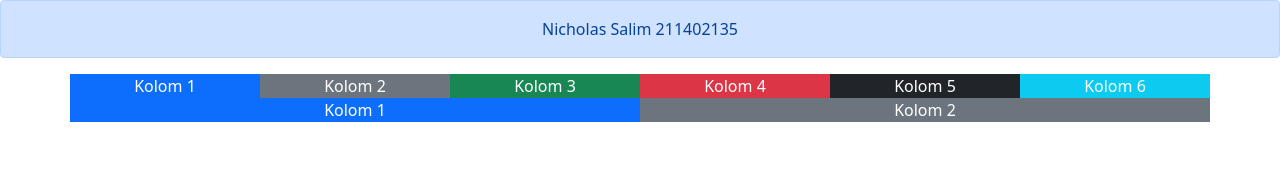
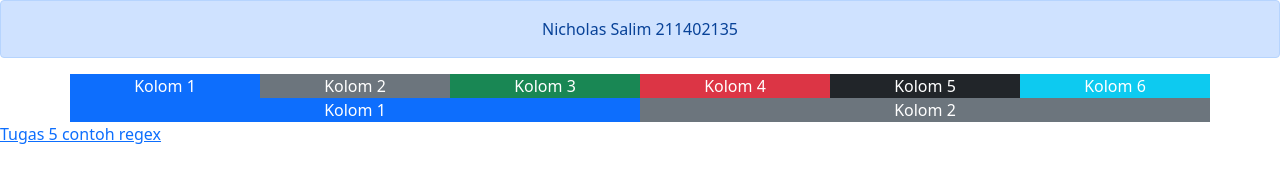
Before and after one commit to NicholasSalim/nicholassalim.github.io, a plain HTML site: page index.html in a window 1280 px wide. Drawn offline with nearby package versions, Linux system fonts and the light colour scheme.

Commit message:
Update index.html

```diff
--- a/index.html
+++ b/index.html
@@ -32,7 +32,7 @@
 
   </div>
 </div>
-
+<a href="regex.html">Tugas 5 contoh regex</a>
 
 </body>
 </html>
```
